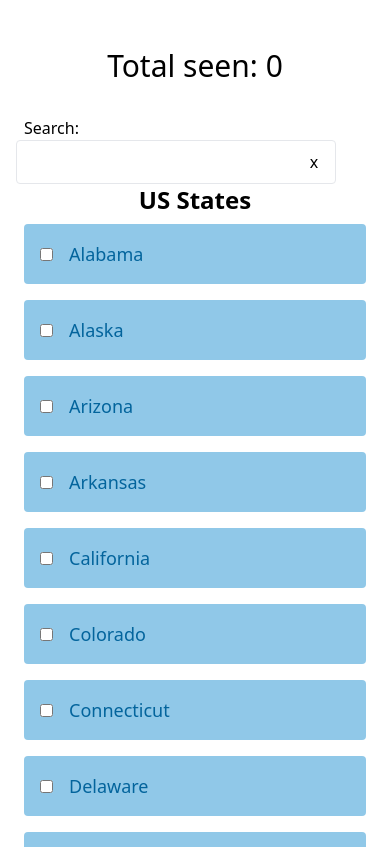
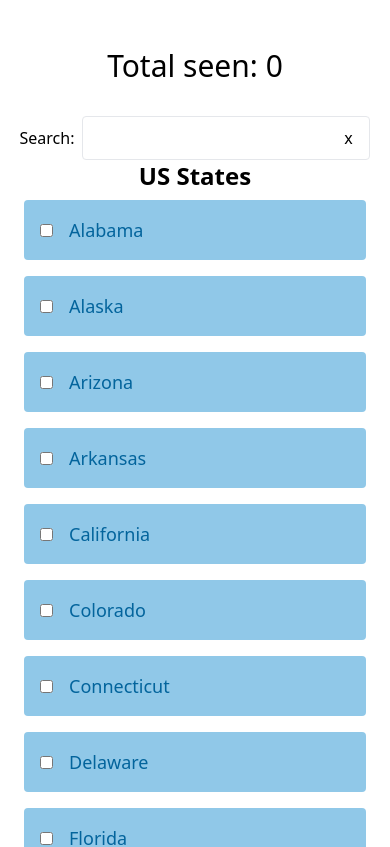
Before and after one commit to slushman/license-plate-game, a React (Create React App) app: page / in a window 390 px wide. Shown: the top 847 px of the page. Built offline with nearby package versions, Linux system fonts and the light colour scheme.

Commit message:
Fix mobile search styling.

```diff
--- a/src/components/FilterSearch/FilterSearch.tsx
+++ b/src/components/FilterSearch/FilterSearch.tsx
@@ -14,10 +14,12 @@ const FilterSearch = ({
   const resetSearch = () => setSearchText('');
 
   return (
-    <div className="relative">
-      <label className="m-2">Search:</label>
-      <input className="border h-seo p-2 rounded w-80" onChange={handleSearch} type="text" value={searchText} />
-      <button aria-label="Clear search text" className="h-seo ml-negseo w-seo" onClick={resetSearch}>x</button>
+    <div className="flex items-center">
+      <label className="mr-2">Search:</label>
+      <div className="relative">
+        <input className="border h-seo p-2 rounded w-72" onChange={handleSearch} type="text" value={searchText} />
+        <button aria-label="Clear search text" className="h-seo ml-negseo w-seo" onClick={resetSearch}>x</button>
+      </div>
     </div>
   );
 };
```
